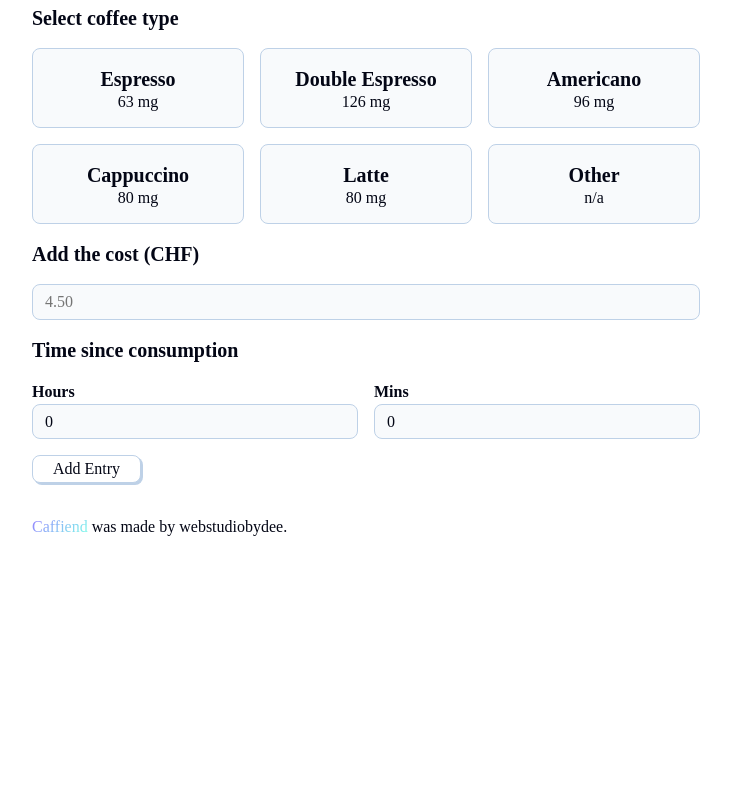
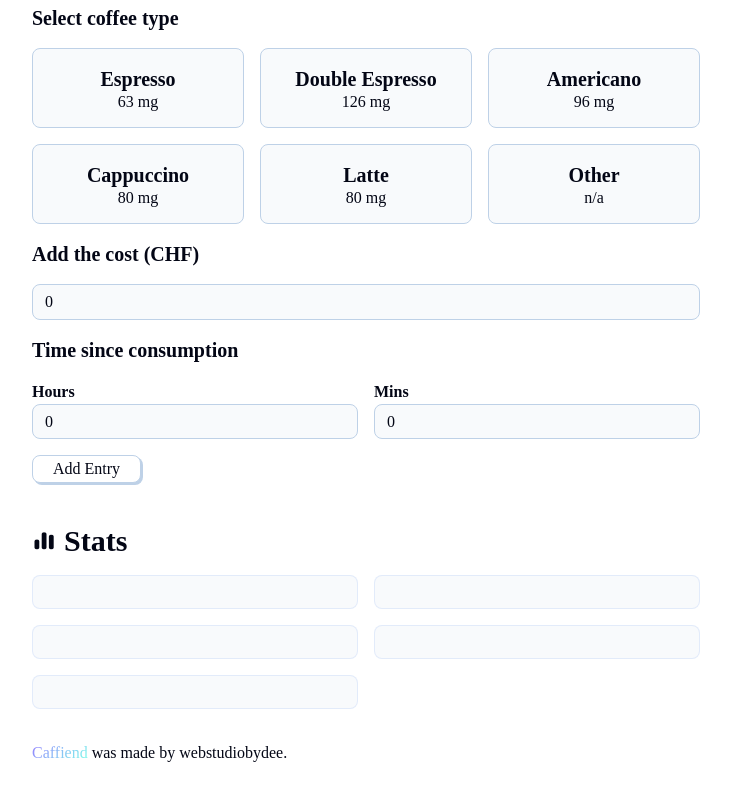
Before and after one commit to DeeRNathan95/CaffeineFlow, a React (Vite) app: page / in a window 1280 px wide. Shown: the part 574-1374 px from the top of the page, without its empty margins (274-1005 px from the left). Before the commit the page ends 1161 px from the top, so only its background shows below. Built offline with nearby package versions, Linux system fonts and the light colour scheme; a web font is replaced by a local one.

Commit message:
Coffee type UI and user input completed

```diff
--- a/src/App.jsx
+++ b/src/App.jsx
@@ -5,7 +5,7 @@ import Layout from './components/Layout.jsx'
 import Stats from './components/Stats.jsx'
 function App() {
 
-  const isAuthenticated = false
+  const isAuthenticated = true
 
   const authenticatedContent = (
     <>
--- a/src/components/CoffeeForm.jsx
+++ b/src/components/CoffeeForm.jsx
@@ -2,9 +2,15 @@ import { coffeeOptions } from '../utils';
 import {useState} from 'react';
 
 export default function CoffeeForm() {
-    const [selectedCoffee, setselectedCoffee] = useState(null);
+    const [selectedCoffee, setSelectedCoffee] = useState(null);
     const [showCoffeeTypes, setShowCoffeeTypes] = useState(false);
+    const [coffeeCost, setCoffeeCost] = useState(0);
+    const[hour, setHour] = useState(0);
+    const[min, setMin] = useState(0);
 
+    function HandleSubmitForm() {
+        console.log(selectedCoffee, coffeeCost, hour, min);
+    }
     return (
         <>
         <div className="section-header">
@@ -16,7 +22,7 @@ export default function CoffeeForm() {
             {coffeeOptions.slice(0, 5).map((option, optionIndex) => {
                 return (
                     <button onClick={() => {
-                      setselectedCoffee(option.name)
+                     setSelectedCoffee(option.name)
                       setShowCoffeeTypes(false);
                     }} className={'button-card' + (option.name === selectedCoffee ? ' coffee-button-selected' : ' ')} key={optionIndex}>
                         <h4>{option.name}</h4>
@@ -24,7 +30,10 @@ export default function CoffeeForm() {
                     </button>
                 )
             })}
-           <button onClick={() => {setShowCoffeeTypes(true)}}
+           <button onClick={() => {
+            setShowCoffeeTypes(true)
+            setSelectedCoffee(null)
+        }}
            className={'button-card' + (showCoffeeTypes ? ' coffee-button-selected' : ' ')}
                     >
             <h4>Other</h4>
@@ -32,7 +41,9 @@ export default function CoffeeForm() {
             </button>
         </div>
         {showCoffeeTypes && (
-            <select id="coffee-list" name="coffee-list">
+            <select onChange={(e) => {
+                setSelectedCoffee(e.target.value)
+            }} id="coffee-list" name="coffee-list">
             <option value="null">Select type</option>
             {coffeeOptions.map((option, optionIndex) => {
                 return (
@@ -44,12 +55,16 @@ export default function CoffeeForm() {
             </select>
         )}
             <h4>Add the cost (CHF)</h4>
-            <input className='w-full' type='numebr' placeholder='4.50' />
+            <input className='w-full' type='number' value={coffeeCost} onChange={(e) => {
+                setCoffeeCost(e.target.value)
+            }} placeholder='4.50' />
             <h4>Time since consumption</h4>
             <div className='time-entry'>
                 <div>
                     <h6>Hours</h6>
-                    <select id='hours-select'>
+                    <select onChange={(e) => {
+                        setHour(e.target.value)
+                    }} id='hours-select'>
                         {[0,1,2,3,4,5,6,7,8,9,10,11,12,13,14,15,16,17,18,19,20,21,22,23].map((hour, hourIndex
                         ) => {
                             return (
@@ -62,7 +77,9 @@ export default function CoffeeForm() {
                 </div>
                 <div>
                     <h6>Mins</h6>
-                    <select id='mins-select'>
+                    <select onChange={(e) => {
+                        setMin(e.target.value)
+                    }} id='mins-select'>
                         {[0, 5, 10, 15, 30, 45].map((min, minIndex
                         ) => {
                             return (
@@ -74,7 +91,7 @@ export default function CoffeeForm() {
                     </select>
                 </div>
             </div>
-            <button>
+            <button onClick={HandleSubmitForm}>
                 <p>Add Entry</p>
             </button>
 
--- a/src/components/Stats.jsx
+++ b/src/components/Stats.jsx
@@ -1,6 +1,26 @@
+function StatCard(props) {
+    const {lg, title, children} = props;
+    return (
+        <div className={'card stat-card ' + (lg ? ' col-span-2' : '')}>
+        </div>
+    )
+}
+
 export default function Stats() {
     return (
-        <></>
+        <>
+        <div className="section-header">
+            <i className="fa-solid fa-chart-simple"></i>
+            <h2>Stats</h2>
+        </div>
+        <div className="stats-grid">
+            <StatCard></StatCard>
+            <StatCard></StatCard>
+            <StatCard></StatCard>
+            <StatCard></StatCard>
+            <StatCard></StatCard>
+        </div>
+        </>
 
 
     )
```
